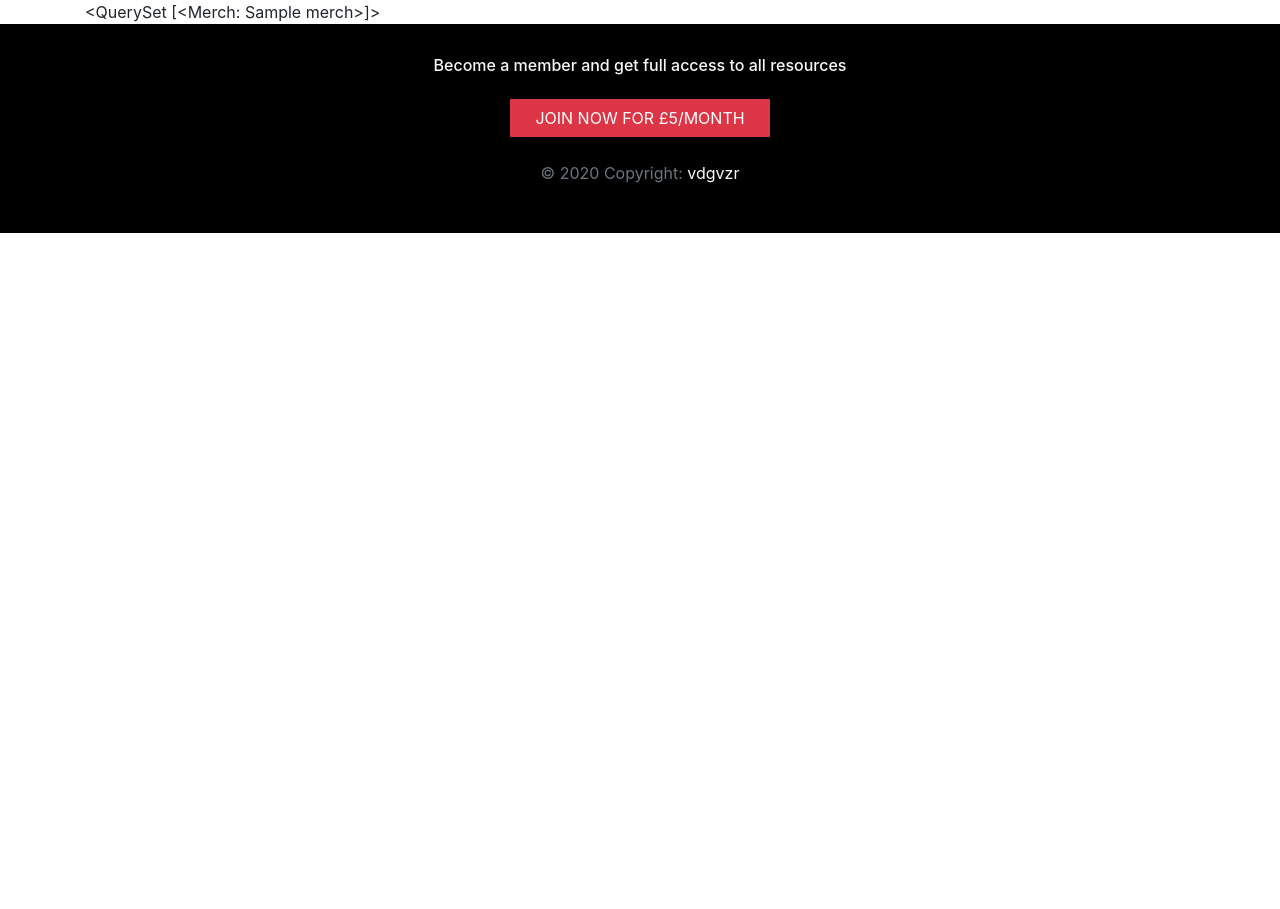
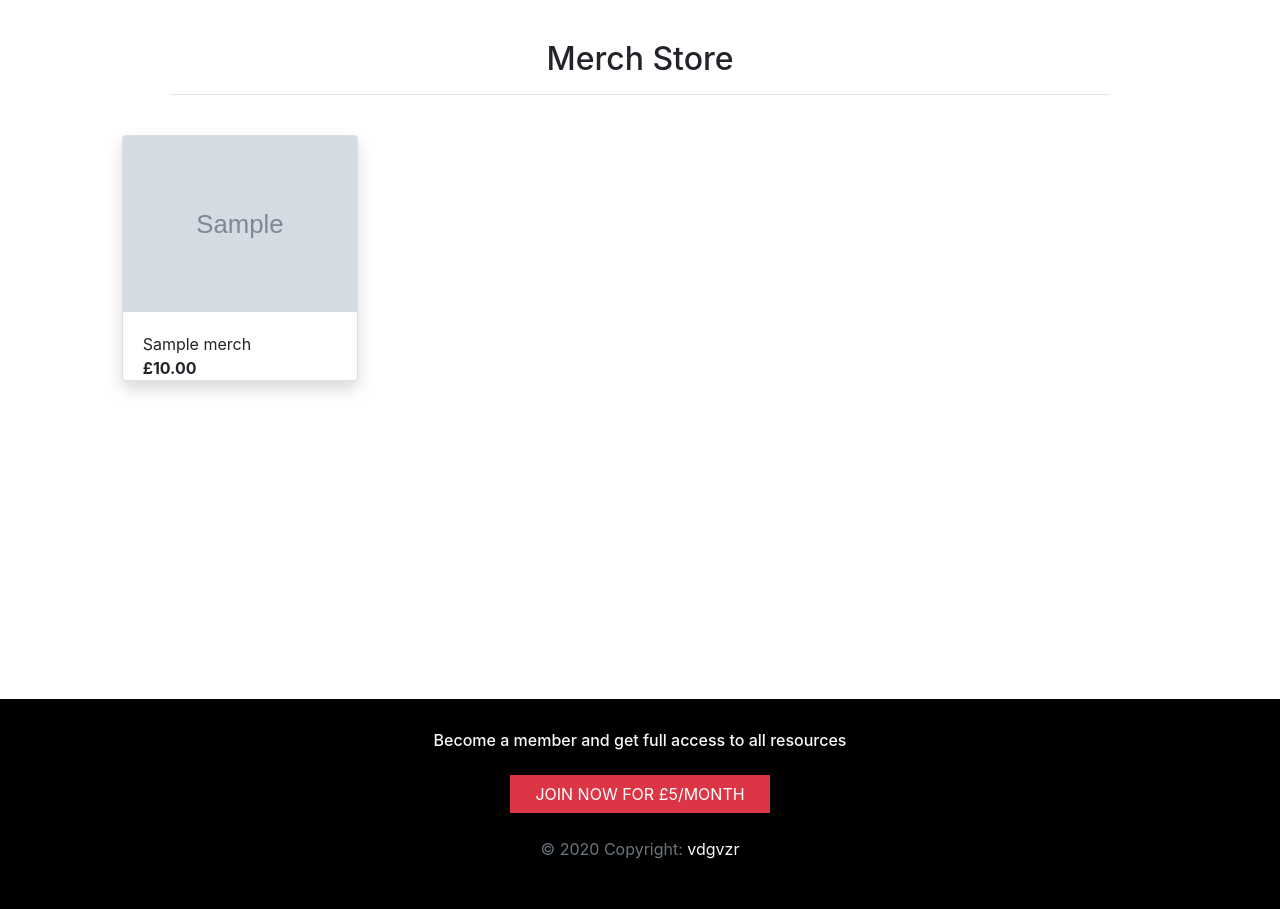
Before and after one commit to Code-Institute-Submissions/milestone-project-114, a Django app: page /store/ in a window 1280 px wide. Shown: the part 117-1026 px from the top of the page. Before the commit the page ends 350 px from the top, so only its background shows below. Run offline with Django 3.2, Linux system fonts and the light colour scheme; tables that the repository leaves empty hold one stand-in row (values such as "Sample post"); grey boxes marked "Sample" are stand-in pictures; some libraries are stand-ins or nearby versions.

Commit message:
Populated merch store.html with merch items

```diff
--- a/merch/templates/merch/store.html
+++ b/merch/templates/merch/store.html
@@ -12,10 +12,35 @@
 {% endblock %}
 
 {% block content %}
-    <div class="container">
+    <div class="container-fluid">
+        <div class="row pt-4">
+            <div class="col text-center mt-3">
+                <h2>Merch Store</h2>
+
+                <hr class="w-75 mb-1">
+            </div>
+        </div>
+
         <div class="row">
-            <div class="col">
-                {{ merch }}
+            <div class="merch-container col-10 offset-1 py-4">
+                <div class="row mt-1 mb-2"></div>
+                <div class="row">
+                    {% for item in merch %}
+                        <div class="col-sm-6 col-md-6 col-lg-4 col-xl-3">
+                            <div class="card shadow h-100 border-1">
+                                <a href="">
+                                    <img src="{{ item.image.url }}" alt="{{ item.name }}" class="card-img-top img-fluid">
+                                </a>
+
+                                <div class="card-body pb-0">
+                                    <p class="mb-0">{{ item.name }}</p>
+
+                                    <p class="mb-0 text-left font-weight-bold">£{{ item.price }}</p>
+                                </div>
+                            </div>
+                        </div>
+                    {% endfor %}
+                </div>
             </div>
         </div>
     </div>
--- a/static/css/base.css
+++ b/static/css/base.css
@@ -38,8 +38,9 @@ body {
     min-width: 260px;
 }
 
+.merch-container,
 .subscription-container {
-    height: 75vh;
+    min-height: 75vh;
 }
 
 /* -------------------------- Juicer */
--- a/subscribe/templates/subscribe/subscribe.html
+++ b/subscribe/templates/subscribe/subscribe.html
@@ -21,7 +21,7 @@
 
                 <h6 class="text-uppercase text-secondary">Become a member today!</h6>
 
-                <hr class="w-75">
+                <hr class="w-75 mb-1">
             </div>
         </div>
 
```
